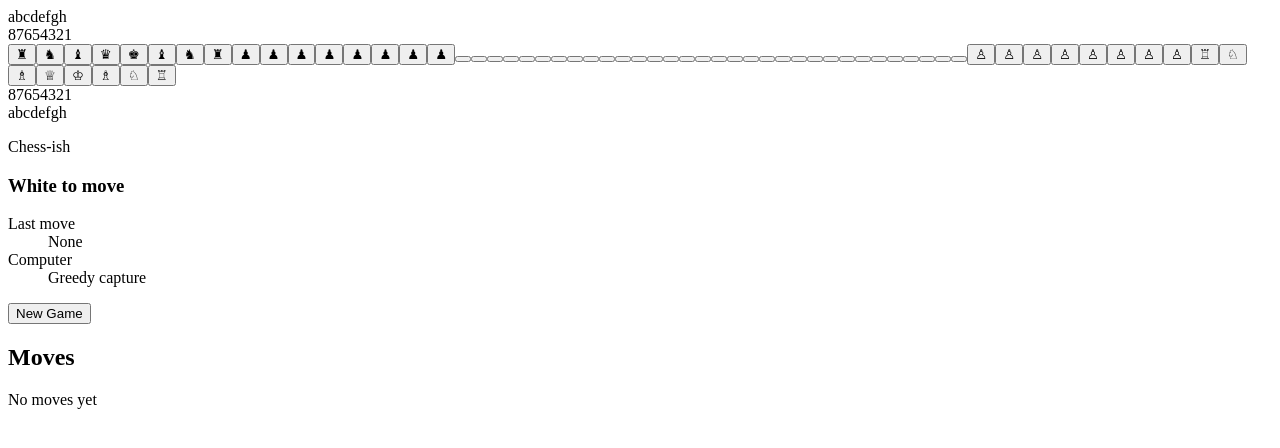
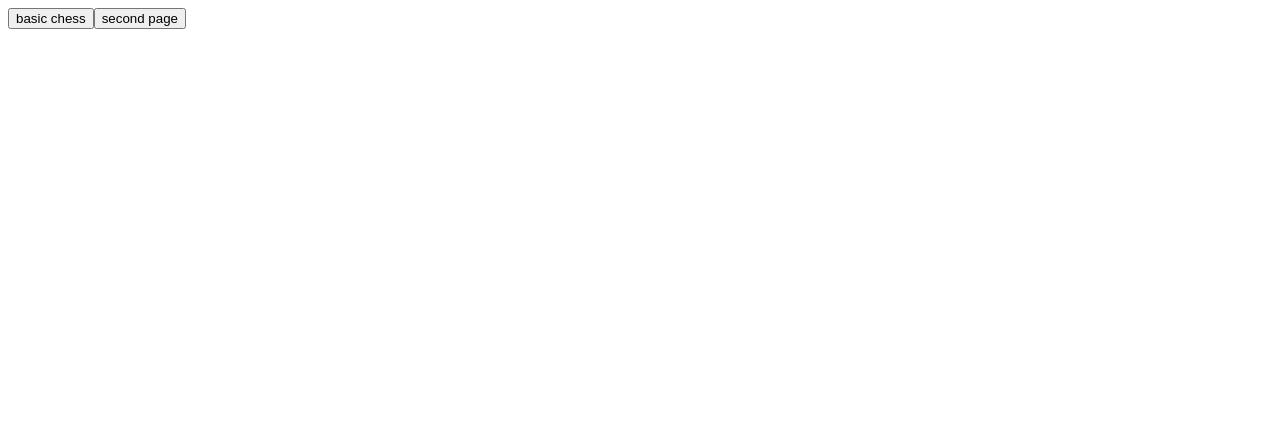
Before and after one commit to delahackerrocker/Storm-Commander, a React (Vite) app in the folder ReactSource/: page / in a window 1280 px wide. Shown: the top 448 px of the page. Built offline with nearby package versions, Linux system fonts and the light colour scheme; the HTML template or start-up script is replaced by a standard one.

Commit message:
Main Menu

```diff
--- a/ReactSource/src/App.jsx
+++ b/ReactSource/src/App.jsx
@@ -1,175 +1,30 @@
-import { useEffect, useMemo, useState } from 'react'
-import { Chess } from 'chess.js'
-import { selectComputerMove } from './chess/selectComputerMove'
-import { ChessBoard } from './components/ChessBoard'
-import { GameStatus } from './components/GameStatus'
-import { MoveHistory } from './components/MoveHistory'
+import { useState } from 'react'
+import { BasicChessPage } from './pages/BasicChessPage'
+import { SecondPage } from './pages/SecondPage'
+import { StartPage } from './pages/StartPage'
 
-const COMPUTER_MOVE_DELAY_MS = 300
-
-function cloneGame(game) {
-  const clone = new Chess()
-  const pgn = game.pgn()
-
-  if (pgn) {
-    clone.loadPgn(pgn)
-  }
-
-  return clone
-}
-
-function toMoveRequest(move) {
-  return {
-    from: move.from,
-    to: move.to,
-    promotion: move.promotion || 'q',
-  }
-}
-
-function getStatusText(game, isBlackThinking) {
-  if (game.isCheckmate()) {
-    return game.turn() === 'w' ? 'Checkmate: Black wins' : 'Checkmate: White wins'
-  }
-
-  if (game.isStalemate()) {
-    return 'Stalemate'
-  }
-
-  if (game.isDraw()) {
-    return 'Draw'
-  }
-
-  if (isBlackThinking) {
-    return 'Black thinking...'
-  }
-
-  const sideToMove = game.turn() === 'w' ? 'White' : 'Black'
-
-  if (game.inCheck()) {
-    return `${sideToMove} is in check`
-  }
-
-  return `${sideToMove} to move`
+const PAGES = {
+  start: 'start',
+  basicChess: 'basicChess',
+  second: 'second',
 }
 
 function App() {
-  const [game, setGame] = useState(() => new Chess())
-  const [selectedSquare, setSelectedSquare] = useState(null)
-  const [legalMoves, setLegalMoves] = useState([])
-  const [lastMove, setLastMove] = useState(null)
-  const [isBlackThinking, setIsBlackThinking] = useState(false)
+  const [currentPage, setCurrentPage] = useState(PAGES.start)
 
-  const statusText = useMemo(
-    () => getStatusText(game, isBlackThinking),
-    [game, isBlackThinking],
-  )
-
-  const moveHistory = useMemo(() => game.history(), [game])
-
-  useEffect(() => {
-    if (!isBlackThinking || game.turn() !== 'b' || game.isGameOver()) {
-      return undefined
-    }
-
-    const timerId = window.setTimeout(() => {
-      const nextGame = cloneGame(game)
-      const computerMove = selectComputerMove(nextGame)
-
-      if (computerMove) {
-        const madeMove = nextGame.move(toMoveRequest(computerMove))
-        setLastMove(madeMove)
-        setGame(nextGame)
-      }
-
-      setIsBlackThinking(false)
-    }, COMPUTER_MOVE_DELAY_MS)
-
-    return () => window.clearTimeout(timerId)
-  }, [game, isBlackThinking])
-
-  function clearSelection() {
-    setSelectedSquare(null)
-    setLegalMoves([])
+  if (currentPage === PAGES.basicChess) {
+    return <BasicChessPage onBack={() => setCurrentPage(PAGES.start)} />
   }
 
-  function selectSquare(square) {
-    const piece = game.get(square)
-
-    if (!piece || piece.color !== 'w' || game.turn() !== 'w') {
-      clearSelection()
-      return
-    }
-
-    const moves = game
-      .moves({ square, verbose: true })
-      .filter((move) => !move.promotion || move.promotion === 'q')
-
-    setSelectedSquare(square)
-    setLegalMoves(moves)
-  }
-
-  function makeHumanMove(move) {
-    const nextGame = cloneGame(game)
-    const madeMove = nextGame.move(toMoveRequest(move))
-
-    setGame(nextGame)
-    setLastMove(madeMove)
-    clearSelection()
-
-    if (!nextGame.isGameOver() && nextGame.turn() === 'b') {
-      setIsBlackThinking(true)
-    }
-  }
-
-  function handleSquareClick(square) {
-    if (isBlackThinking || game.isGameOver() || game.turn() !== 'w') {
-      return
-    }
-
-    const selectedMove = legalMoves.find(
-      (move) => move.to === square && (!move.promotion || move.promotion === 'q'),
-    )
-
-    if (selectedMove) {
-      makeHumanMove(selectedMove)
-      return
-    }
-
-    selectSquare(square)
-  }
-
-  function startNewGame() {
-    setGame(new Chess())
-    setSelectedSquare(null)
-    setLegalMoves([])
-    setLastMove(null)
-    setIsBlackThinking(false)
+  if (currentPage === PAGES.second) {
+    return <SecondPage onBack={() => setCurrentPage(PAGES.start)} />
   }
 
   return (
-    <main className="app-shell">
-      <section className="play-area" aria-label="Chess board">
-        <ChessBoard
-          game={game}
-          selectedSquare={selectedSquare}
-          legalMoves={legalMoves}
-          lastMove={lastMove}
-          inputDisabled={isBlackThinking || game.isGameOver()}
-          onSquareClick={handleSquareClick}
-        />
-      </section>
-
-      <aside className="side-panel" aria-label="Game information">
-        <GameStatus
-          statusText={statusText}
-          lastMove={lastMove}
-          isBlackThinking={isBlackThinking}
-          onNewGame={startNewGame}
-        />
-        <div className="panel-divider" />
-        <MoveHistory moves={moveHistory} />
-      </aside>
-    </main>
+    <StartPage
+      onOpenBasicChess={() => setCurrentPage(PAGES.basicChess)}
+      onOpenSecondPage={() => setCurrentPage(PAGES.second)}
+    />
   )
 }
 
--- /dev/null
+++ b/ReactSource/src/pages/BasicChessPage.jsx
@@ -0,0 +1,180 @@
+import { useEffect, useMemo, useState } from 'react'
+import { Chess } from 'chess.js'
+import { selectComputerMove } from '../chess/selectComputerMove'
+import { ChessBoard } from '../components/ChessBoard'
+import { GameStatus } from '../components/GameStatus'
+import { MoveHistory } from '../components/MoveHistory'
+
+const COMPUTER_MOVE_DELAY_MS = 300
+
+function cloneGame(game) {
+  const clone = new Chess()
+  const pgn = game.pgn()
+
+  if (pgn) {
+    clone.loadPgn(pgn)
+  }
+
+  return clone
+}
+
+function toMoveRequest(move) {
+  return {
+    from: move.from,
+    to: move.to,
+    promotion: move.promotion || 'q',
+  }
+}
+
+function getStatusText(game, isBlackThinking) {
+  if (game.isCheckmate()) {
+    return game.turn() === 'w' ? 'Checkmate: Black wins' : 'Checkmate: White wins'
+  }
+
+  if (game.isStalemate()) {
+    return 'Stalemate'
+  }
+
+  if (game.isDraw()) {
+    return 'Draw'
+  }
+
+  if (isBlackThinking) {
+    return 'Black thinking...'
+  }
+
+  const sideToMove = game.turn() === 'w' ? 'White' : 'Black'
+
+  if (game.inCheck()) {
+    return `${sideToMove} is in check`
+  }
+
+  return `${sideToMove} to move`
+}
+
+export function BasicChessPage({ onBack }) {
+  const [game, setGame] = useState(() => new Chess())
+  const [selectedSquare, setSelectedSquare] = useState(null)
+  const [legalMoves, setLegalMoves] = useState([])
+  const [lastMove, setLastMove] = useState(null)
+  const [isBlackThinking, setIsBlackThinking] = useState(false)
+
+  const statusText = useMemo(
+    () => getStatusText(game, isBlackThinking),
+    [game, isBlackThinking],
+  )
+
+  const moveHistory = useMemo(() => game.history(), [game])
+
+  useEffect(() => {
+    if (!isBlackThinking || game.turn() !== 'b' || game.isGameOver()) {
+      return undefined
+    }
+
+    const timerId = window.setTimeout(() => {
+      const nextGame = cloneGame(game)
+      const computerMove = selectComputerMove(nextGame)
+
+      if (computerMove) {
+        const madeMove = nextGame.move(toMoveRequest(computerMove))
+        setLastMove(madeMove)
+        setGame(nextGame)
+      }
+
+      setIsBlackThinking(false)
+    }, COMPUTER_MOVE_DELAY_MS)
+
+    return () => window.clearTimeout(timerId)
+  }, [game, isBlackThinking])
+
+  function clearSelection() {
+    setSelectedSquare(null)
+    setLegalMoves([])
+  }
+
+  function selectSquare(square) {
+    const piece = game.get(square)
+
+    if (!piece || piece.color !== 'w' || game.turn() !== 'w') {
+      clearSelection()
+      return
+    }
+
+    const moves = game
+      .moves({ square, verbose: true })
+      .filter((move) => !move.promotion || move.promotion === 'q')
+
+    setSelectedSquare(square)
+    setLegalMoves(moves)
+  }
+
+  function makeHumanMove(move) {
+    const nextGame = cloneGame(game)
+    const madeMove = nextGame.move(toMoveRequest(move))
+
+    setGame(nextGame)
+    setLastMove(madeMove)
+    clearSelection()
+
+    if (!nextGame.isGameOver() && nextGame.turn() === 'b') {
+      setIsBlackThinking(true)
+    }
+  }
+
+  function handleSquareClick(square) {
+    if (isBlackThinking || game.isGameOver() || game.turn() !== 'w') {
+      return
+    }
+
+    const selectedMove = legalMoves.find(
+      (move) => move.to === square && (!move.promotion || move.promotion === 'q'),
+    )
+
+    if (selectedMove) {
+      makeHumanMove(selectedMove)
+      return
+    }
+
+    selectSquare(square)
+  }
+
+  function startNewGame() {
+    setGame(new Chess())
+    setSelectedSquare(null)
+    setLegalMoves([])
+    setLastMove(null)
+    setIsBlackThinking(false)
+  }
+
+  return (
+    <div className="game-page">
+      <button type="button" className="back-button" onClick={onBack}>
+        Back
+      </button>
+
+      <main className="app-shell">
+        <section className="play-area" aria-label="Chess board">
+          <ChessBoard
+            game={game}
+            selectedSquare={selectedSquare}
+            legalMoves={legalMoves}
+            lastMove={lastMove}
+            inputDisabled={isBlackThinking || game.isGameOver()}
+            onSquareClick={handleSquareClick}
+          />
+        </section>
+
+        <aside className="side-panel" aria-label="Game information">
+          <GameStatus
+            statusText={statusText}
+            lastMove={lastMove}
+            isBlackThinking={isBlackThinking}
+            onNewGame={startNewGame}
+          />
+          <div className="panel-divider" />
+          <MoveHistory moves={moveHistory} />
+        </aside>
+      </main>
+    </div>
+  )
+}
--- /dev/null
+++ b/ReactSource/src/pages/SecondPage.jsx
@@ -0,0 +1,9 @@
+export function SecondPage({ onBack }) {
+  return (
+    <main className="blank-page" aria-label="Second page">
+      <button type="button" className="back-button" onClick={onBack}>
+        Back
+      </button>
+    </main>
+  )
+}
--- /dev/null
+++ b/ReactSource/src/pages/StartPage.jsx
@@ -0,0 +1,14 @@
+export function StartPage({ onOpenBasicChess, onOpenSecondPage }) {
+  return (
+    <main className="start-page" aria-label="Start menu">
+      <div className="menu-stack">
+        <button type="button" className="menu-button" onClick={onOpenBasicChess}>
+          basic chess
+        </button>
+        <button type="button" className="menu-button" onClick={onOpenSecondPage}>
+          second page
+        </button>
+      </div>
+    </main>
+  )
+}
--- a/ReactSource/src/styles.css
+++ b/ReactSource/src/styles.css
@@ -46,13 +46,71 @@ button {
   min-height: 100vh;
 }
 
+.start-page,
+.blank-page {
+  min-height: 100vh;
+  display: grid;
+  align-items: start;
+  justify-items: center;
+  padding: 56px 16px;
+}
+
+.menu-stack {
+  display: grid;
+  gap: 14px;
+  width: min(360px, 100%);
+}
+
+.menu-button,
+.back-button {
+  border: 0;
+  border-radius: var(--radius);
+  color: #fff;
+  background: #2f6458;
+  font-weight: 800;
+  cursor: pointer;
+}
+
+.menu-button {
+  min-height: 56px;
+  padding: 14px 18px;
+  font-size: 1.15rem;
+  text-transform: lowercase;
+}
+
+.back-button {
+  min-width: 112px;
+  padding: 10px 16px;
+  font-size: 1rem;
+}
+
+.menu-button:hover,
+.back-button:hover {
+  background: #275449;
+}
+
+.menu-button:focus-visible,
+.back-button:focus-visible {
+  outline: 3px solid var(--selected);
+  outline-offset: 3px;
+}
+
+.game-page {
+  min-height: 100vh;
+  padding-top: 18px;
+}
+
+.game-page > .back-button {
+  margin-left: max(16px, calc((100vw - 1180px) / 2));
+}
+
 .app-shell {
   display: grid;
   grid-template-columns: minmax(320px, 720px) minmax(280px, 360px);
   gap: 28px;
   width: min(1180px, calc(100vw - 32px));
   margin: 0 auto;
-  padding: 32px 0;
+  padding: 18px 0 32px;
   align-items: start;
 }
 
```
Also changed, not shown: ReactSource/src/tests/setup.js (+6 -0 lines), 2 other files (tests, documents, lock files or other folders).
